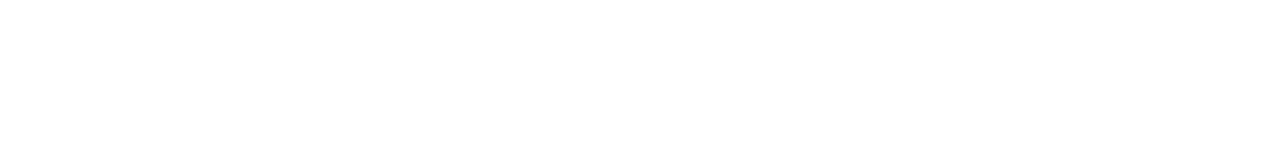
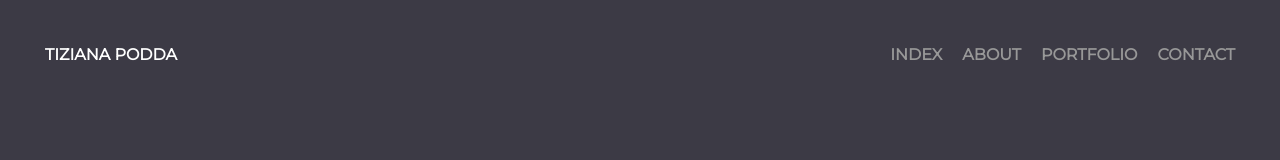
Before and after one commit to tizianapodda/portfolio, a plain HTML site: page index.html in a window 1280 px wide. Drawn offline with Linux system fonts and the light colour scheme.

Commit message:
initialize first section

```diff
--- /dev/null
+++ b/css/stili.scss
@@ -0,0 +1,50 @@
+//Color variables
+$backgroundColorOne: #3c3a45;
+$backgroundColorTwo: #212025;
+$textColorGrey: #989898;
+$textColorWhite: #ffffff;
+
+body, html{
+    margin: 0px;
+    padding: 0px;
+    font-family: 'Montserrat', sans-serif;
+}
+body{
+    background-color: $backgroundColorOne;
+}
+nav{
+    position: fixed;
+    width: 100%;
+
+    #menu{
+        padding: 0px;
+        float: right;
+        margin: 45px;
+    }
+
+    #menu li{
+        float: left;
+        margin-left: 20px;
+        list-style: none;
+
+        a{
+            text-decoration: none;
+            color: $textColorGrey;
+
+            &:hover{
+                color: $textColorWhite;
+            }
+        }
+    }
+
+    p, a{
+        font-weight: 600;
+    }
+
+    p{
+        color: $textColorWhite;
+        float: left;
+        padding: 0;
+        margin: 45px;
+    }
+}
--- a/index.html
+++ b/index.html
@@ -1,9 +1,26 @@
 <!DOCTYPE html>
 <html>
 <head>
-	<title>Tiziana portfolio</title>
+	<link href="https://fonts.googleapis.com/css?family=Open+Sans" rel="stylesheet">
+	<link href="https://fonts.googleapis.com/css?family=Montserrat" rel="stylesheet">
+	<link rel="stylesheet" type="text/css" href="css/stili.css">
+	<title>Portfolio</title>
 </head>
 <body>
+	<nav>
+		<p>TIZIANA PODDA</p>
 
+		<ul id="menu">
+			<li><a href="#">INDEX</a></li>
+			<li><a href="#">ABOUT</a></li>
+			<li><a href="#">PORTFOLIO</a></li>
+			<li><a href="#">CONTACT</a></li>
+		</ul>
+	</nav>
+
+	<!-- background: 3c3a45 / 212025 -->
+	<section id="home">
+
+	</section>
 </body>
 </html>
```
Also changed, not shown: css/stili.css (added), 1 other file.
